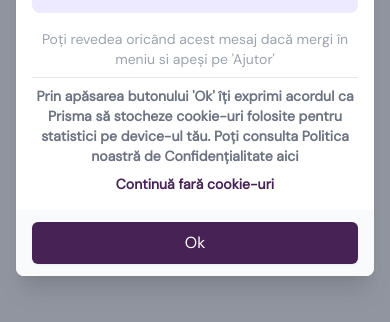
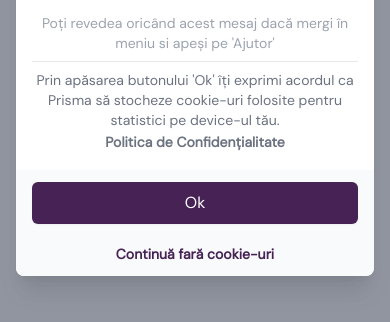
Before and after one commit to prisma-ro/prisma-open-reports, a Svelte app: page / in a window 390 px wide. Shown: the part 488-810 px from the top of the page. Built offline with nearby package versions, Linux system fonts and the light colour scheme.

Commit message:
feat: Design changes for mobile

```diff
--- a/src/components/introModal.svelte
+++ b/src/components/introModal.svelte
@@ -97,41 +97,41 @@
 
               <hr class="my-2" />
 
-              <p class="text-sm text-gray-500 font-bold">
+              <p class="text-sm text-gray-500">
                 Prin apăsarea butonului 'Ok' îți exprimi acordul ca Prisma să
                 stocheze cookie-uri folosite pentru statistici pe device-ul tău.
-                Poți consulta Politica noastră de Confidențialitate
-                <a
-                  href="https://www.prisma-safety.com/privacy"
-                  target="_blank"
-                  rel="noopener"
-                >
-                  aici
-                </a>
               </p>
-
-              <p
-                class="mt-2 text-sm text-prisma-purple-500 font-bold cursor-pointer"
-                on:click={() => {
-                  hide(false);
-                }}
+              <a
+                class="text-sm text-gray-500 font-bold"
+                href="https://www.prisma-safety.com/privacy"
+                target="_blank"
+                rel="noopener"
               >
-                Continuă fară cookie-uri
-              </p>
+                Politica de Confidențialitate
+              </a>
             </div>
           </div>
         </div>
       </div>
-      <div class="bg-gray-50 px-4 py-3 sm:px-6 sm:flex sm:flex-row-reverse">
+      <div class="bg-gray-50 px-4 py-3 sm:px-6 sm:flex sm:flex-row-reverse sm:items-center">
         <button
           type="button"
-          class="w-full inline-flex justify-center rounded-md border border-transparent shadow-sm px-4 py-2 bg-prisma-purple-500 text-base font-medium text-white hover:bg-prisma-purple-400 focus:outline-none focus:ring-2 focus:ring-offset-2 focus:ring-prisma-purple-300 sm:ml-3 sm:w-auto sm:text-sm"
+          class="w-full inline-flex justify-center rounded-md border border-transparent shadow-sm px-4 py-2 md:px-10 md:ml-5 bg-prisma-purple-500 text-base font-medium text-white hover:bg-prisma-purple-400 focus:outline-none focus:ring-2 focus:ring-offset-2 focus:ring-prisma-purple-300 sm:ml-3 sm:w-auto sm:text-sm"
           on:click={() => {
             hide(true);
           }}
         >
           Ok
         </button>
+
+        <p
+          class="mt-5 sm:mt-0 text-center text-sm text-prisma-purple-500 font-bold cursor-pointer"
+          on:click={() => {
+            hide(false);
+          }}
+        >
+          Continuă fară cookie-uri
+        </p>
       </div>
     </div>
   </div>
```
